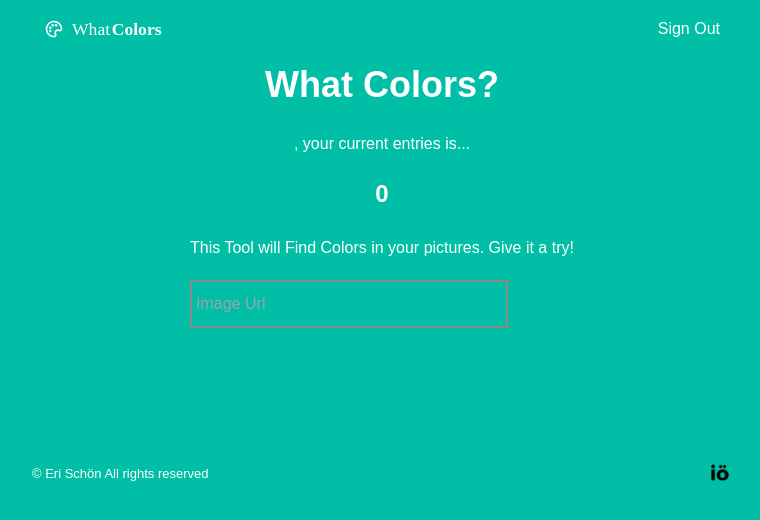
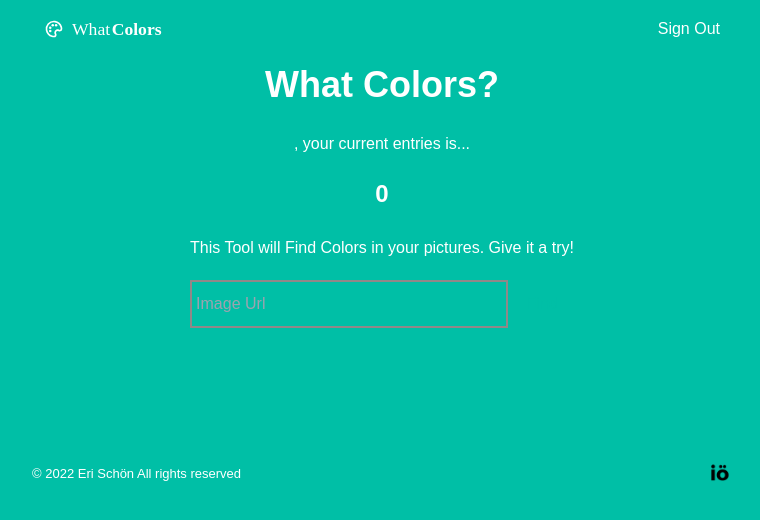
Before and after one commit to erischon/whatcolors-front, a React (Create React App) app: page / in a window 1280 px wide. Shown: the top 520 px of the page, without its empty margins (258-1018 px from the left). Built offline with nearby package versions, Linux system fonts and the light colour scheme.

Commit message:
Update Footer.js

```diff
--- a/src/components/Footer/Footer.js
+++ b/src/components/Footer/Footer.js
@@ -5,7 +5,7 @@ import es_logo from "./logo-es-transparent-000-1.png"
 const Footer = () => {
     return (
         <section className='footer__container container grid'>
-        <span className='footer__copy'>© Eri Schön All rights reserved</span>
+        <span className='footer__copy'>&copy; { new Date().getFullYear() } Eri Schön All rights reserved</span>
         <img src={ es_logo } alt="logo" className="footer__logo"/>
         </section>
     )
```
